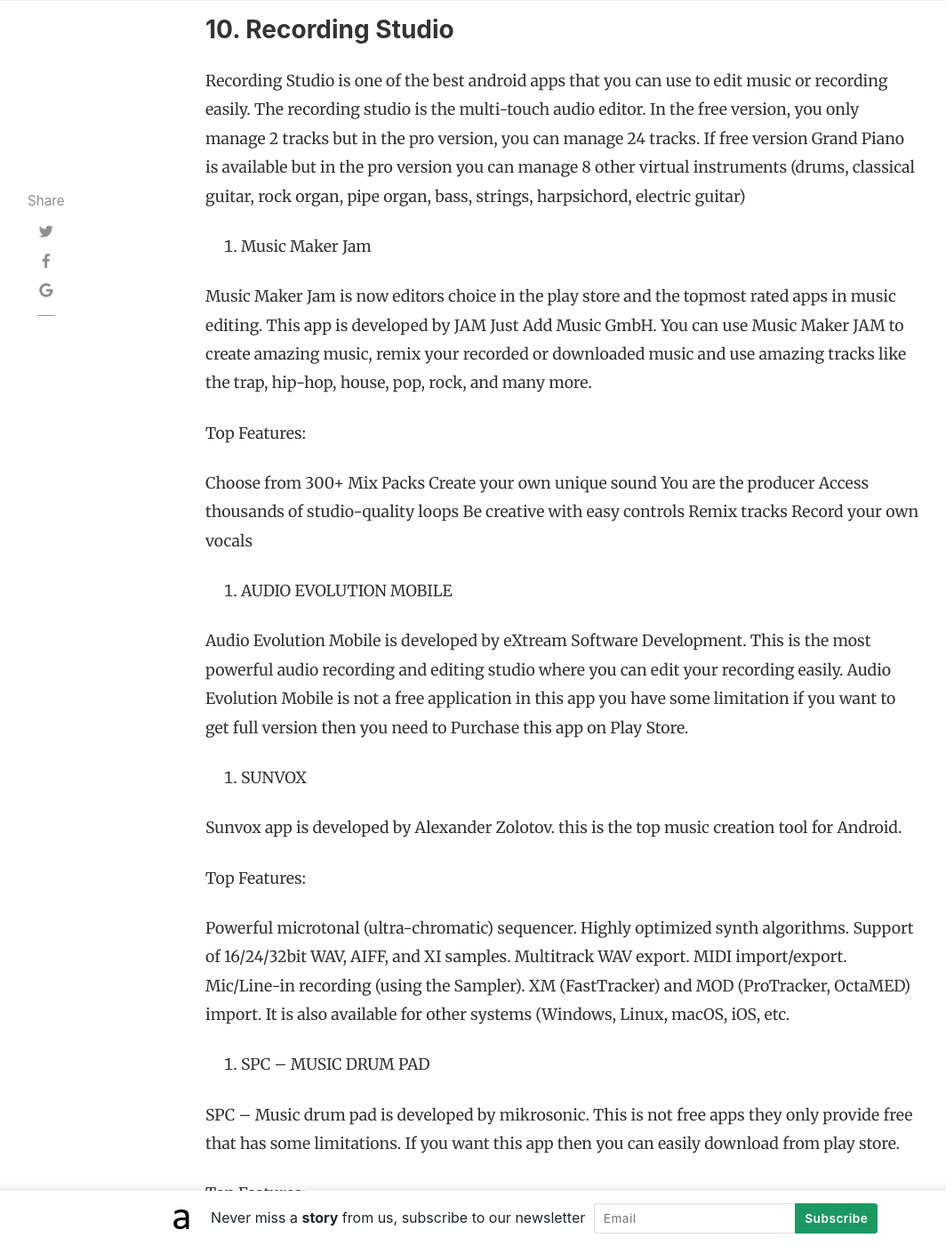
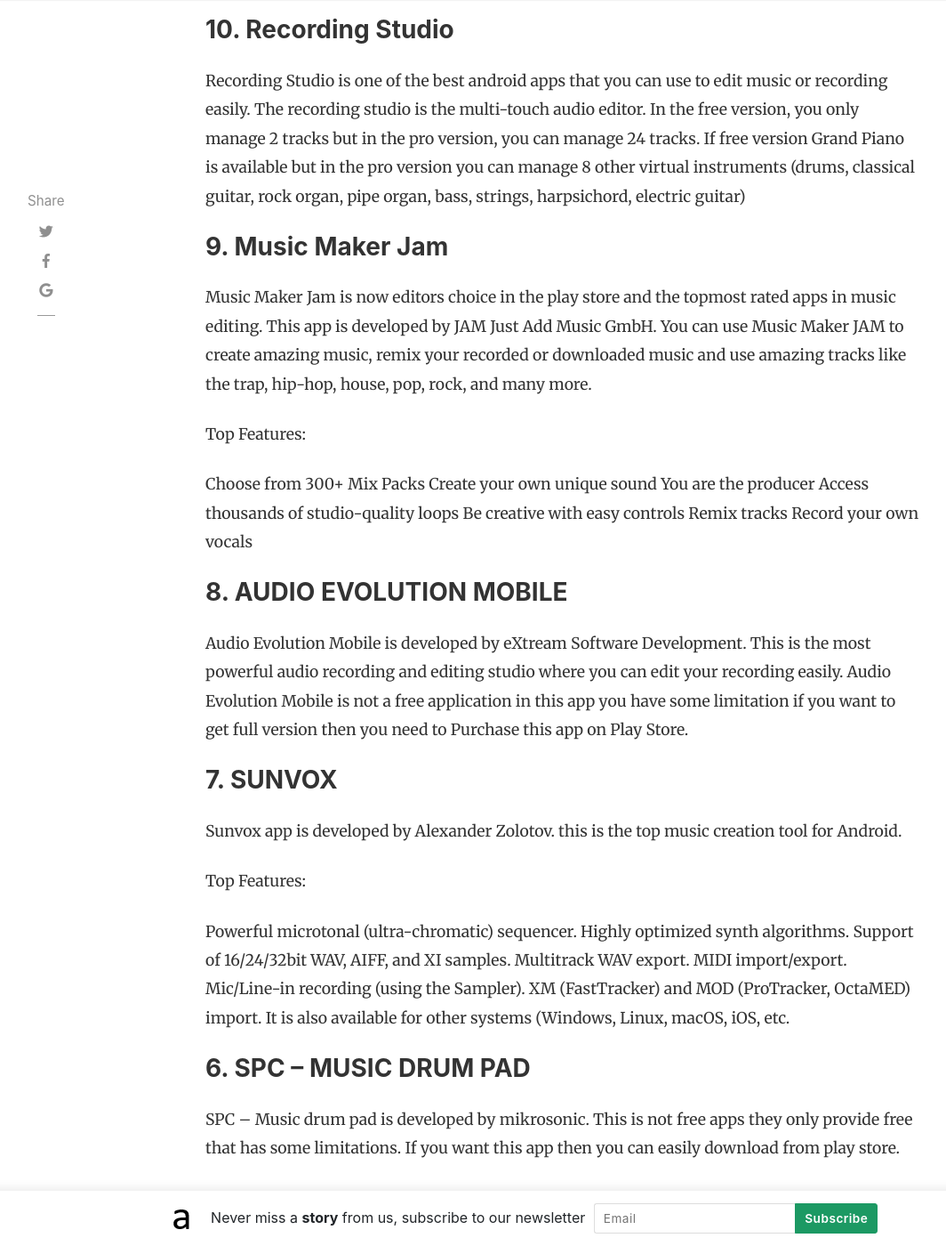
Before and after one commit to andrimoopensource/blog, a Jekyll site: the page built from _posts/2018-08-12-best-music-making-apps-for-android.md, in a window 1280 px wide and 1400 px high, scrolled down 1153 px. Shown: the whole window at 89% size, without its empty margins (54-1118 px from the left). Built offline with Jekyll 4.4.1, drawn with Linux system fonts in a browser that asks for light colours; nearby versions of some CDN libraries; comment, search, counter and statistics services are not loaded; some of the changed text lies outside the part shown.

Commit message:
Update 2018-08-12-best-music-making-apps-for-android.md

```diff
--- a/_posts/2018-08-12-best-music-making-apps-for-android.md
+++ b/_posts/2018-08-12-best-music-making-apps-for-android.md
@@ -14,7 +14,7 @@ Are you looking for the Best Music Making Apps for Android then this article is
 
 Recording Studio is one of the best android apps that you can use to edit music or recording easily. The recording studio is the multi-touch audio editor. In the free version, you only manage 2 tracks but in the pro version, you can manage 24 tracks. If free version Grand Piano is available but in the pro version you can manage 8 other virtual instruments (drums, classical guitar, rock organ, pipe organ, bass, strings, harpsichord, electric guitar)
 
-9. Music Maker Jam
+<h3> 9. Music Maker Jam </h3>
 
 Music Maker Jam is now editors choice in the play store and the topmost rated apps in music editing. This app is developed by JAM Just Add Music GmbH. You can use Music Maker JAM to create amazing music, remix your recorded or downloaded music and use amazing tracks like the trap, hip-hop, house, pop, rock, and many more.
 
@@ -28,11 +28,11 @@ Be creative with easy controls
 Remix tracks
 Record your own vocals
 
-8. AUDIO EVOLUTION MOBILE
+<h3> 8. AUDIO EVOLUTION MOBILE </h3>
 
 Audio Evolution Mobile is developed by eXtream Software Development. This is the most powerful audio recording and editing studio where you can edit your recording easily. Audio Evolution Mobile is not a free application in this app you have some limitation if you want to get full version then you need to Purchase this app on Play Store.
 
-7. SUNVOX
+<h3> 7. SUNVOX </h3>
 
 Sunvox app is developed by Alexander Zolotov. this is the top music creation tool for Android.
 
@@ -47,7 +47,7 @@ Mic/Line-in recording (using the Sampler).
 XM (FastTracker) and MOD (ProTracker, OctaMED) import.
 It is also available for other systems (Windows, Linux, macOS, iOS, etc.
 
-6. SPC – MUSIC DRUM PAD
+<h3> 6. SPC – MUSIC DRUM PAD </h3>
 
 SPC – Music drum pad is developed by mikrosonic. This is not free apps they only provide free that has some limitations. If you want this app then you can easily download from play store.
 
@@ -64,7 +64,7 @@ Record your voice
 Record one-shot samples with trigger function
 Full featured drum machine
 
-5. RD4 GROOVEBOX
+<h3> 5. RD4 GROOVEBOX </h3>
 
 RD4 Groovebox is developed by mikrosonic. this is launched on September 6, 2016. This one is the Top Tablet Music editing but it also works on the smartphone. RD4 Groovebox provides virtual analog synthesizers, drum machines and effects.
 
@@ -81,7 +81,7 @@ Audio loop export feature
 SoundCloud Sharing Kit integration
 Recording of played notes in real-time
 
-4. NANOLOOP
+<h3> 4. NANOLOOP </h3>
 
 The nanoloop application is developed by Oliver wittchow. The main features of this app are to run on the low-end device means if you have the old android phone then don’t worry  Nanoloop runs smoothly on your device. go to play store and download now.
 
@@ -101,7 +101,7 @@ Send and receive projects via e-mail
 Compatible with iOS version
 WAV and Ogg Vorbis export
 
-3. CAUSTIC 3
+<h3> 3. CAUSTIC 3 </h3>
 
 Caustic 3 is developed by Single Cell Software, Caustic 3 is the best music creation tool. You can use this app to easily edit music and record music using your android phone.
 
@@ -120,7 +120,7 @@ FMSynth
 KSSynth
 SawSynth
 
-2. Audio MP3 Cutter Mix Converter and Ringtone Maker
+<h3> 2. Audio MP3 Cutter Mix Converter and Ringtone Maker </h3>
 
 Audio MP3 Cutter Mix Converter and Ringtone Maker is developed by the popular developer AppzCloud Technologies. This is the topmost audio editor where you can edit audio, cut audio, mix and more. This is the paid app but they provide free trial with some limitation.
 
@@ -133,7 +133,7 @@ Merge Audio
 Metadata Editor
 MP3 Converter
 
-1. FL STUDIO MOBILE
+<h3> 1. FL STUDIO MOBILE </h3>
 
 Fl studio mobile is developed by Image-Line. Fl studio mobile is one of the best audio creators where you can create and edit music easily. In Fl studio mobile you can Record, sequence, edit, mix and render complete songs.
 
```
